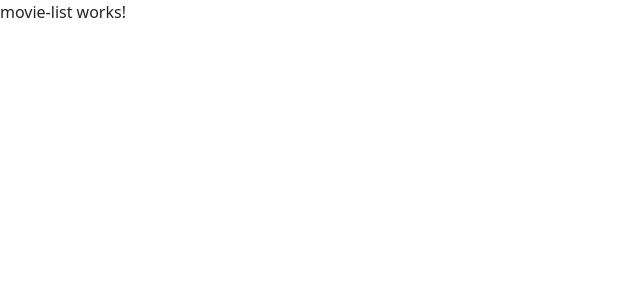
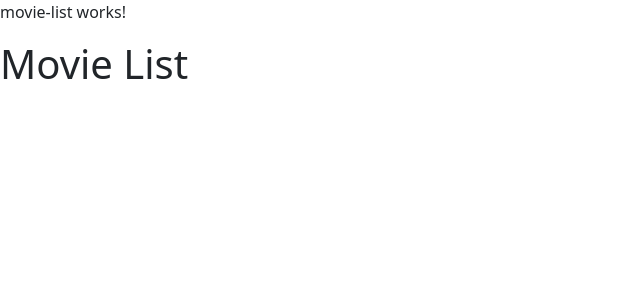
Before and after one commit to sean-blessing/bmdb-ng202105max, an Angular app: page / in a window 1280 px wide. Shown: the top 300 px of the page, without its empty margins (0-640 px from the left). Built offline with nearby package versions, Linux system fonts and the light colour scheme; no server answers.

Commit message:
added title to movie list component html

```diff
--- a/src/app/feature/movie/movie-list/movie-list.component.html
+++ b/src/app/feature/movie/movie-list/movie-list.component.html
@@ -1 +1,2 @@
 <p>movie-list works!</p>
+<h1>{{title}}</h1>
```
